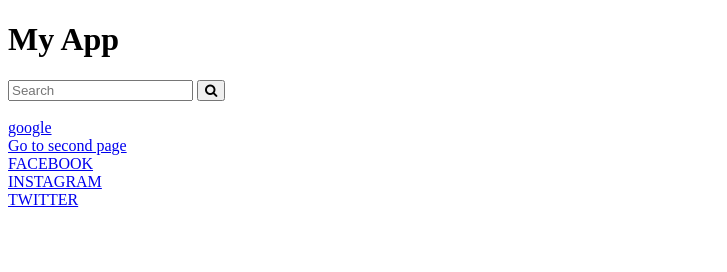
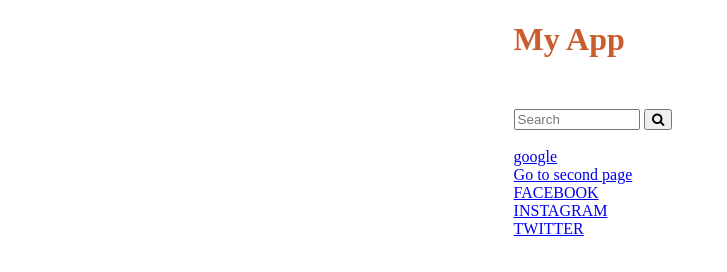
Before and after one commit to Abhay115/gatracking, a plain HTML site: page index.html in a window 1280 px wide. Shown: the whole page, without its empty margins (0-727 px from the left). Drawn offline with nearby package versions, Linux system fonts and the light colour scheme.

Commit message:
Update index.html

```diff
--- a/index.html
+++ b/index.html
@@ -24,6 +24,7 @@ ga('send', 'pageview');
         <meta name="viewport" content="width=device-width, initial-scale=1">
 <link rel="stylesheet" href="https://cdnjs.cloudflare.com/ajax/libs/font-awesome/4.7.0/css/font-awesome.min.css">
 <script src="https://ajax.googleapis.com/ajax/libs/jquery/3.5.1/jquery.min.js"></script>
+        <link rel="stylesheet" href="style.css">
 </head>
     <body>
 
@@ -36,10 +37,10 @@ ga('send', 'pageview');
             <br>
             <a id="link" href="https://www.google.com#google_site">google</a>
 
-            <br><a id="link2" href="page2.html">Go to second page</a><br>
-            <a id="link3" href="https://www.facebook.com">FACEBOOK</a><br>
-            <a id="link4" href="https://www.instagram.com">INSTAGRAM</a><br>
-            <a id="link5" href="https://www.twitter.com">TWITTER</a><br>
+            <br><a id="link" href="page2.html">Go to second page</a><br>
+            <a id="link" href="https://www.facebook.com">FACEBOOK</a><br>
+            <a id="link" href="https://www.instagram.com">INSTAGRAM</a><br>
+            <a id="link" href="https://www.twitter.com">TWITTER</a><br>
 
 
 
```
